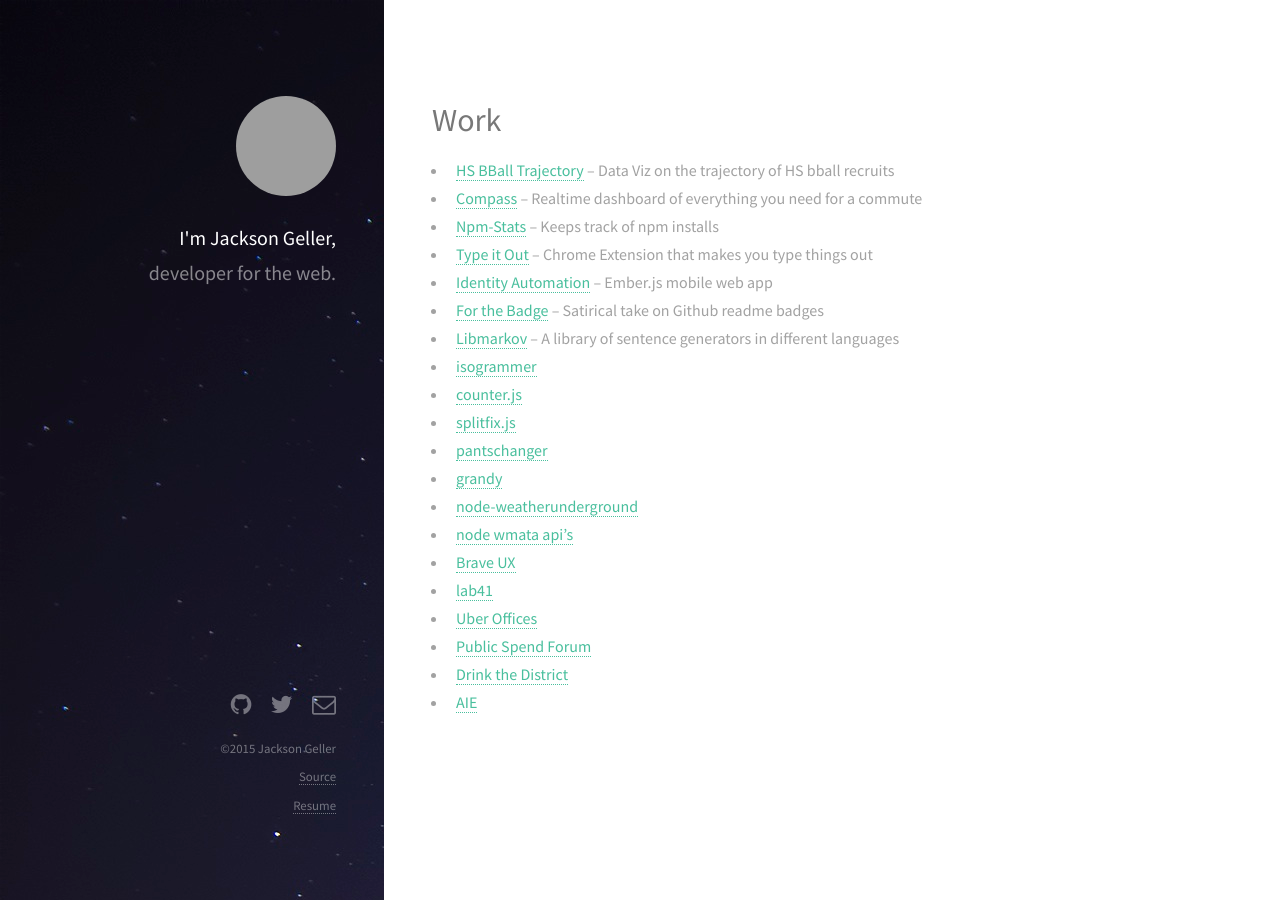
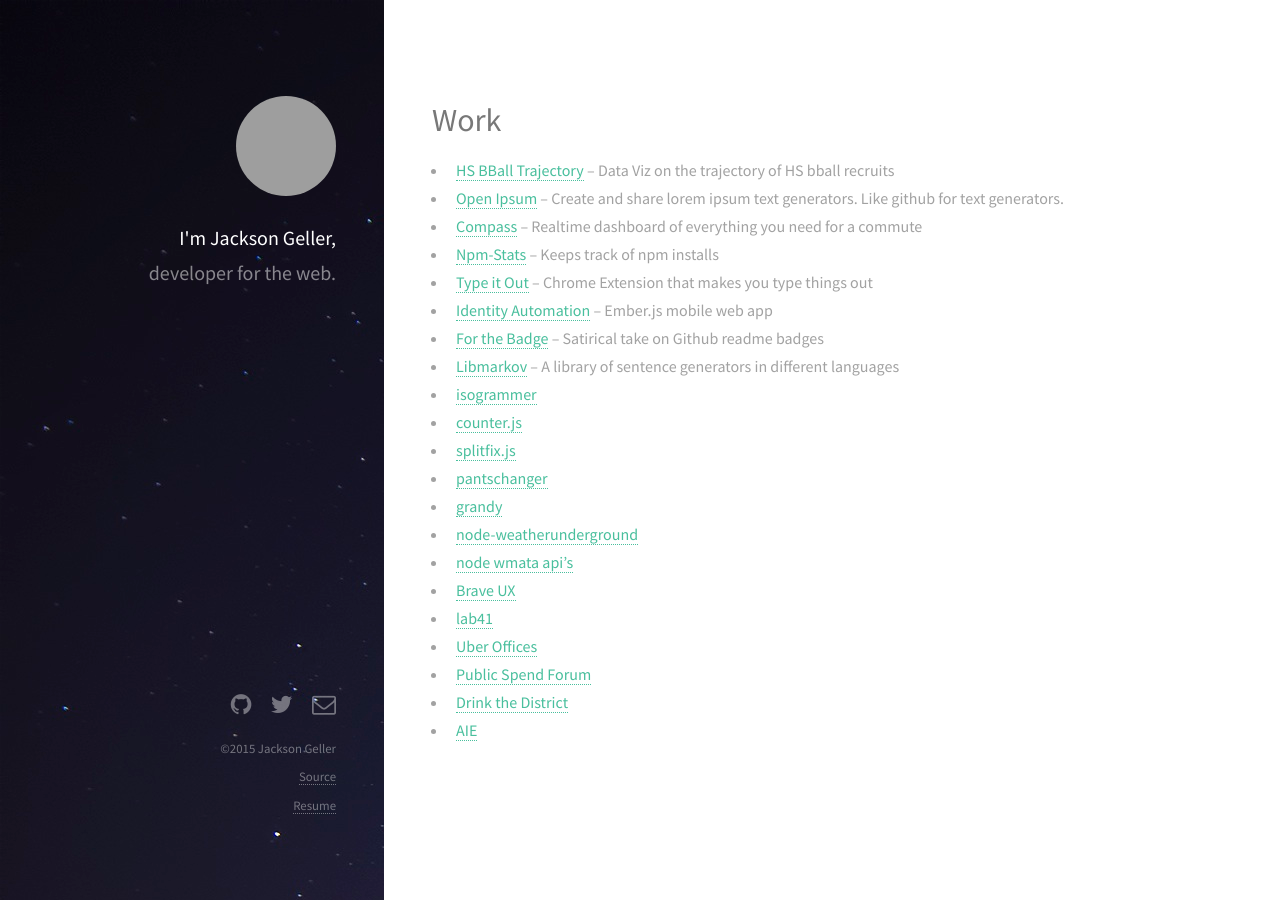
Before and after one commit to jaxgeller/jaxgeller.github.io, a Jekyll site: the page built from work.md, in a window 1280 px wide. Built offline with Jekyll 4.4.1, drawn with Linux system fonts in a browser that asks for light colours; nearby versions of some CDN libraries; grey boxes are pictures that could not be loaded.

Commit message:
add open ipsum link

```diff
--- a/work.md
+++ b/work.md
@@ -5,6 +5,7 @@
 ---
 
 * [HS BBall Trajectory](/hs-bball-trajectory/) -- Data Viz on the trajectory of HS bball recruits
+* [Open Ipsum](https://openipsum.com) -- Create and share lorem ipsum text generators. Like github for text generators.
 * [Compass](/compass/) -- Realtime dashboard of everything you need for a commute
 * [Npm-Stats](https://github.com/jaxgeller/npm-stats) -- Keeps track of npm installs
 * [Type it Out](https://chrome.google.com/webstore/detail/type-it-out/cakjfpgihbciegpnmholbaafghdbngjp) -- Chrome Extension that makes you type things out
```
